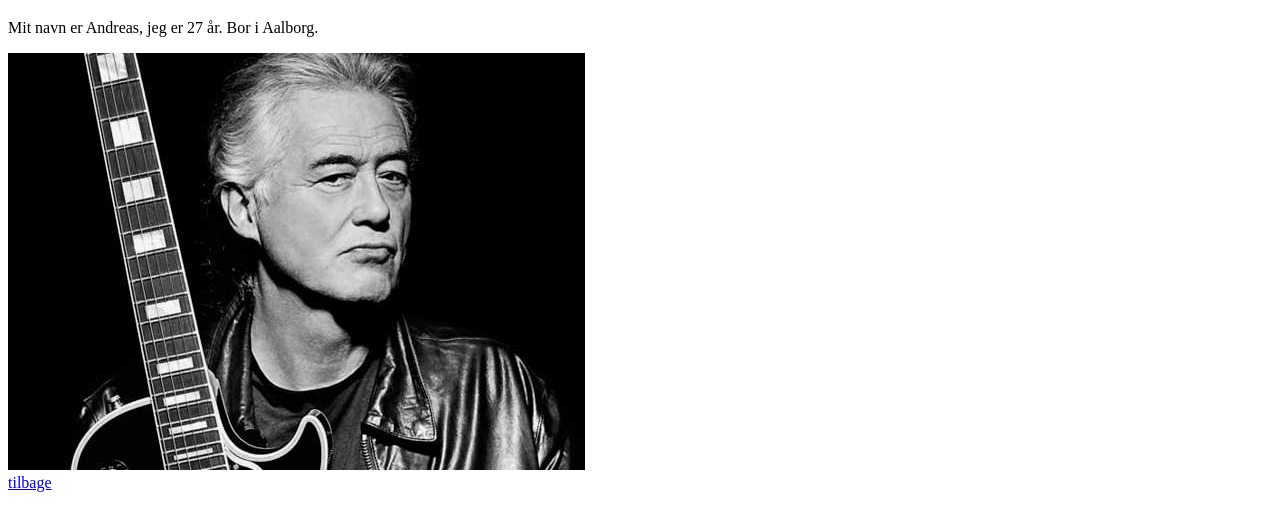
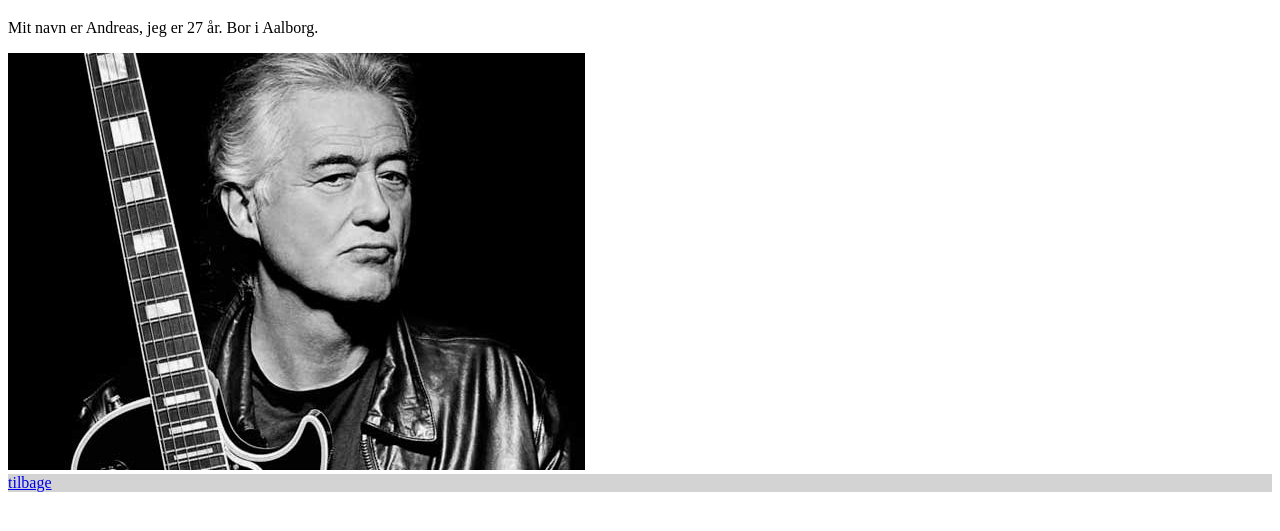
Before and after one commit to andreas061295/gruppe-6, a plain HTML site: page andreas.html in a window 1280 px wide. Shown: the part 61-592 px from the top of the page. Drawn offline with Linux system fonts and the light colour scheme.

Commit message:
Update personlig.css

```diff
--- a/assets/css/personlig.css
+++ b/assets/css/personlig.css
@@ -1,3 +1,6 @@
 header{
     background-color: lightgrey;
 }
+footer{
+    background-color: lightgrey;
+}
```
